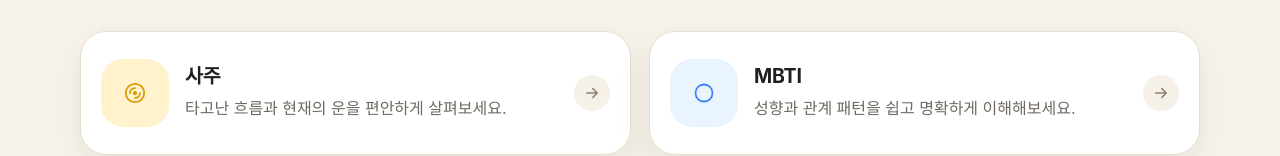
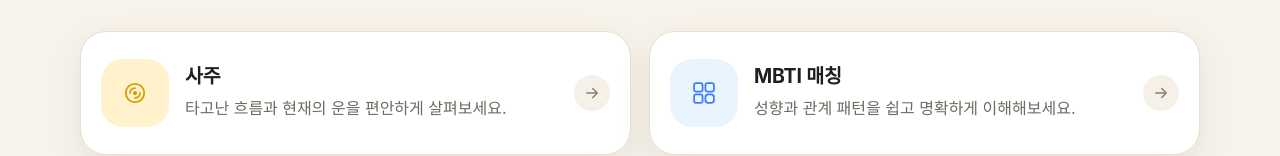
Before and after one commit to inhwoi7/dasangdam-main, a Next.js app: page / in a window 1280 px wide. Shown: the part 551-707 px from the top of the page. Built offline with nearby package versions, Linux system fonts and the light colour scheme.

Commit message:
mbti 매칭

```diff
--- a/app/page.tsx
+++ b/app/page.tsx
@@ -55,8 +55,8 @@
     iconStroke: "#D89B00",
   },
   {
-    key: "mbti 관계",
-    name: "MBTI",
+    key: "mbti",
+    name: "MBTI 매칭",
     description: "성향과 관계 패턴을 쉽고 명확하게 이해해보세요.",
     href: "https://dasangdam-mbti-sunny.vercel.app",
     iconBg: "#EAF4FF",
```
